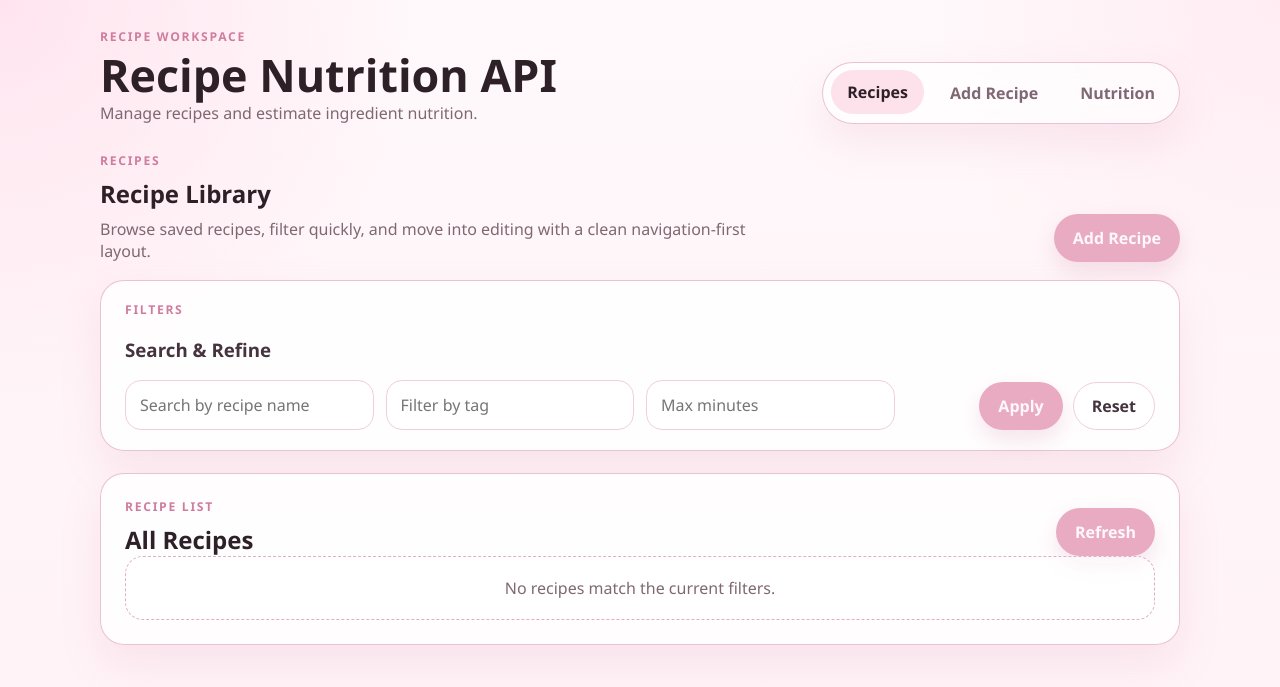
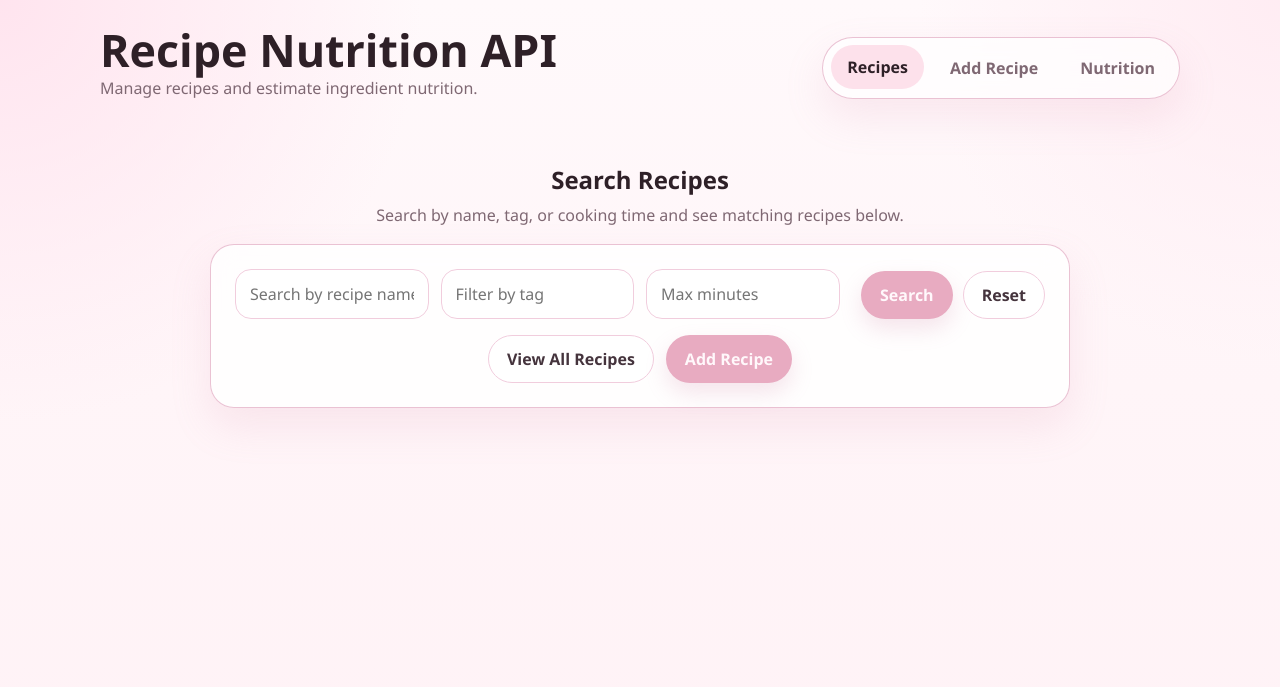
Before and after one commit to AristaaSingh/comp3011-web, a FastAPI app: page / in a window 1280 px wide. Shown: the top 687 px of the page. Run offline with FastAPI, Linux system fonts and the light colour scheme; data that the repository does not hold is empty.

Commit message:
search functionality in landing page

```diff
--- a/app/main.py
+++ b/app/main.py
@@ -40,7 +40,7 @@ app.mount("/static", StaticFiles(directory="app/static"), name="static")
 
 @app.get("/", response_class=HTMLResponse)
 def home(request: Request):
-    return templates.TemplateResponse("recipes.html", {"request": request})
+    return templates.TemplateResponse("home.html", {"request": request})
 
 @app.get("/recipes-page", response_class=HTMLResponse)
 def recipes_page(request: Request):
--- a/app/static/js/main.js
+++ b/app/static/js/main.js
@@ -4,7 +4,8 @@ import {
   editRecipe,
   loadRecipes,
   resetFilters,
-  resetForm
+  resetForm,
+  showRecipeEmptyState
 } from "./recipes.js";
 import {
   handleNutritionEstimate,
@@ -30,6 +31,52 @@ function buildRecipePayload() {
     fat: parseOptionalNumber("fat"),
     carbs: parseOptionalNumber("carbs")
   };
+}
+
+function getRecipeSearchParams() {
+  const params = new URLSearchParams();
+  const searchInput = document.getElementById("searchInput");
+  const tagInput = document.getElementById("tagFilter");
+  const minutesInput = document.getElementById("minutesFilter");
+
+  if (searchInput?.value.trim()) {
+    params.set("search", searchInput.value.trim());
+  }
+
+  if (tagInput?.value.trim()) {
+    params.set("tag", tagInput.value.trim());
+  }
+
+  if (minutesInput?.value.trim()) {
+    params.set("minutes", minutesInput.value.trim());
+  }
+
+  return params;
+}
+
+function applyRecipeFiltersFromUrl() {
+  const params = new URLSearchParams(window.location.search);
+  const searchInput = document.getElementById("searchInput");
+  const tagInput = document.getElementById("tagFilter");
+  const minutesInput = document.getElementById("minutesFilter");
+
+  if (searchInput) {
+    searchInput.value = params.get("search") || "";
+  }
+
+  if (tagInput) {
+    tagInput.value = params.get("tag") || "";
+  }
+
+  if (minutesInput) {
+    minutesInput.value = params.get("minutes") || "";
+  }
+}
+
+function redirectToRecipeResults() {
+  const params = getRecipeSearchParams();
+  const query = params.toString();
+  window.location.href = query ? `/recipes-page?${query}` : "/recipes-page";
 }
 
 function showError(targetId, error) {
@@ -137,7 +184,26 @@ async function initializeRecipeDetailPage() {
 }
 
 function initializeRecipeSection() {
-  if (!document.getElementById("recipesGrid")) {
+  const pageMode = window.RECIPES_PAGE_CONFIG?.mode || "all";
+  const hasRecipeGrid = Boolean(document.getElementById("recipesGrid"));
+  const searchButton = document.getElementById("searchRecipesButton");
+  const resetButton = document.getElementById("resetFiltersButton");
+
+  if (pageMode === "landing") {
+    if (searchButton) {
+      searchButton.addEventListener("click", redirectToRecipeResults);
+    }
+
+    if (resetButton) {
+      resetButton.addEventListener("click", () => {
+        resetFilters();
+      });
+    }
+
+    return;
+  }
+
+  if (!hasRecipeGrid) {
     return;
   }
 
@@ -154,17 +220,21 @@ function initializeRecipeSection() {
     });
   }
 
-  const searchButton = document.getElementById("searchRecipesButton");
   if (searchButton) {
     searchButton.addEventListener("click", () => {
       loadRecipes().catch((error) => showError("recipesGrid", error));
     });
   }
 
-  const resetButton = document.getElementById("resetFiltersButton");
   if (resetButton) {
     resetButton.addEventListener("click", () => {
-      resetFilters().catch((error) => showError("recipesGrid", error));
+      resetFilters();
+
+      if (pageMode === "all") {
+        loadRecipes().catch((error) => showError("recipesGrid", error));
+      } else {
+        showRecipeEmptyState("");
+      }
     });
   }
 
@@ -245,7 +315,13 @@ function initializeApp() {
   initializeRecipeDetailPage().catch((error) => showError("recipeDetailContent", error));
 
   if (document.getElementById("recipesGrid")) {
-    loadRecipes().catch((error) => showError("recipesGrid", error));
+    applyRecipeFiltersFromUrl();
+
+    if ((window.RECIPES_PAGE_CONFIG?.mode || "all") === "all") {
+      loadRecipes().catch((error) => showError("recipesGrid", error));
+    } else {
+      showRecipeEmptyState("");
+    }
   }
 }
 
--- a/app/static/js/recipes.js
+++ b/app/static/js/recipes.js
@@ -29,6 +29,20 @@ function applyRecipeFilters(recipes) {
 export async function loadRecipes() {
   const recipes = await fetchRecipes();
   renderRecipes(applyRecipeFilters(recipes));
+}
+
+export function showRecipeEmptyState(message = "Search for recipes to see results here.") {
+  const recipesGrid = document.getElementById("recipesGrid");
+  if (!recipesGrid) {
+    return;
+  }
+
+  if (!message) {
+    recipesGrid.innerHTML = "";
+    return;
+  }
+
+  recipesGrid.innerHTML = `<div class="empty-state">${escapeHtml(message)}</div>`;
 }
 
 export function renderRecipes(recipes) {
@@ -108,5 +122,4 @@ export function resetFilters() {
   document.getElementById("searchInput").value = "";
   document.getElementById("tagFilter").value = "";
   document.getElementById("minutesFilter").value = "";
-  return loadRecipes();
 }
--- a/app/static/style.css
+++ b/app/static/style.css
@@ -58,17 +58,8 @@ body {
   padding-bottom: 56px;
 }
 
-.topbar-label {
-  margin: 0;
-  font-size: 0.76rem;
-  font-weight: 700;
-  letter-spacing: 0.14em;
-  text-transform: uppercase;
-  color: var(--primary-strong);
-}
-
 .topbar h1 {
-  margin: 8px 0 6px;
+  margin: 0 0 6px;
   font-size: clamp(2rem, 4vw, 2.8rem);
   line-height: 0.96;
 }
@@ -130,6 +121,16 @@ body {
   margin-bottom: 18px;
 }
 
+.hero-panel-centered {
+  justify-content: center;
+  text-align: center;
+  margin-top: 36px;
+}
+
+.hero-copy-centered {
+  max-width: 640px;
+}
+
 .hero-copy h2,
 .section-heading h2,
 .recipes-header h2,
@@ -175,6 +176,12 @@ body {
   padding-bottom: 20px;
 }
 
+.panel-search {
+  max-width: 860px;
+  margin-left: auto;
+  margin-right: auto;
+}
+
 .subpanel,
 .recipe-card,
 .nutrition-result-card,
@@ -208,6 +215,10 @@ body {
 .search-filter-grid {
   grid-template-columns: repeat(auto-fit, minmax(180px, 1fr));
   align-items: end;
+}
+
+.search-filter-grid-centered {
+  justify-content: center;
 }
 
 .form-grid {
@@ -298,6 +309,14 @@ button.secondary {
 
 .toolbar-actions {
   justify-content: flex-end;
+}
+
+.search-page-actions {
+  display: flex;
+  justify-content: center;
+  gap: 12px;
+  flex-wrap: wrap;
+  margin-top: 16px;
 }
 
 .recipes-grid {
--- a/app/templates/base.html
+++ b/app/templates/base.html
@@ -10,7 +10,6 @@
   <div class="page-shell">
     <header class="topbar">
       <div class="topbar-brand">
-        <p class="topbar-label">Recipe Workspace</p>
         <h1><a href="/" class="site-title">Recipe Nutrition API</a></h1>
         <p class="topbar-copy">Manage recipes and estimate ingredient nutrition.</p>
       </div>
--- /dev/null
+++ b/app/templates/home.html
@@ -0,0 +1,37 @@
+{% extends "base.html" %}
+
+{% block title %}Home | Recipe Nutrition API{% endblock %}
+{% block nav_recipes %}active{% endblock %}
+
+{% block content %}
+<section class="hero-panel hero-panel-centered">
+  <div class="hero-copy hero-copy-centered">
+    <h2>Search Recipes</h2>
+    <p class="hero-text">Search by name, tag, or cooking time and see matching recipes below.</p>
+  </div>
+</section>
+
+<section class="panel panel-search">
+  <div class="search-filter-grid search-filter-grid-centered">
+    <input type="text" id="searchInput" placeholder="Search by recipe name" />
+    <input type="text" id="tagFilter" placeholder="Filter by tag" />
+    <input type="number" id="minutesFilter" placeholder="Max minutes" />
+    <div class="button-row toolbar-actions">
+      <button type="button" id="searchRecipesButton">Search</button>
+      <button type="button" class="secondary" id="resetFiltersButton">Reset</button>
+    </div>
+  </div>
+
+  <div class="search-page-actions">
+    <a href="/recipes-page" class="button-link secondary-link">View All Recipes</a>
+    <a href="/recipes/new" class="button-link">Add Recipe</a>
+  </div>
+</section>
+
+<script>
+  window.RECIPES_PAGE_CONFIG = {
+    mode: "landing"
+  };
+</script>
+<script type="module" src="/static/js/main.js"></script>
+{% endblock %}
--- a/app/templates/recipe.html
+++ b/app/templates/recipe.html
@@ -1,14 +1,14 @@
 {% extends "base.html" %}
 
-{% block title %}Recipes | Recipe Nutrition API{% endblock %}
+{% block title %}Search & Filter | Recipe Nutrition API{% endblock %}
 {% block nav_recipes %}active{% endblock %}
 
 {% block content %}
 <section class="hero-panel">
   <div class="hero-copy">
     <p class="section-kicker">Recipes</p>
-    <h2>Recipe Library</h2>
-    <p class="hero-text">Browse saved recipes, filter quickly, and move into editing with a clean navigation-first layout.</p>
+    <h2>Search & Filter Recipes</h2>
+    <p class="hero-text">Browse all saved recipes, refine the list further, and open any match for details or editing.</p>
   </div>
   <a href="/recipes/new" class="button-link">Add Recipe</a>
 </section>
@@ -36,7 +36,7 @@
   <div class="recipes-header">
     <div>
       <p class="section-kicker">Recipe List</p>
-      <h2>All Recipes</h2>
+      <h2>Results</h2>
     </div>
     <button type="button" id="refreshRecipesButton">Refresh</button>
   </div>
@@ -44,5 +44,10 @@
   <div id="recipesGrid" class="recipes-grid"></div>
 </section>
 
+<script>
+  window.RECIPES_PAGE_CONFIG = {
+    mode: "all"
+  };
+</script>
 <script type="module" src="/static/js/main.js"></script>
 {% endblock %}
```
